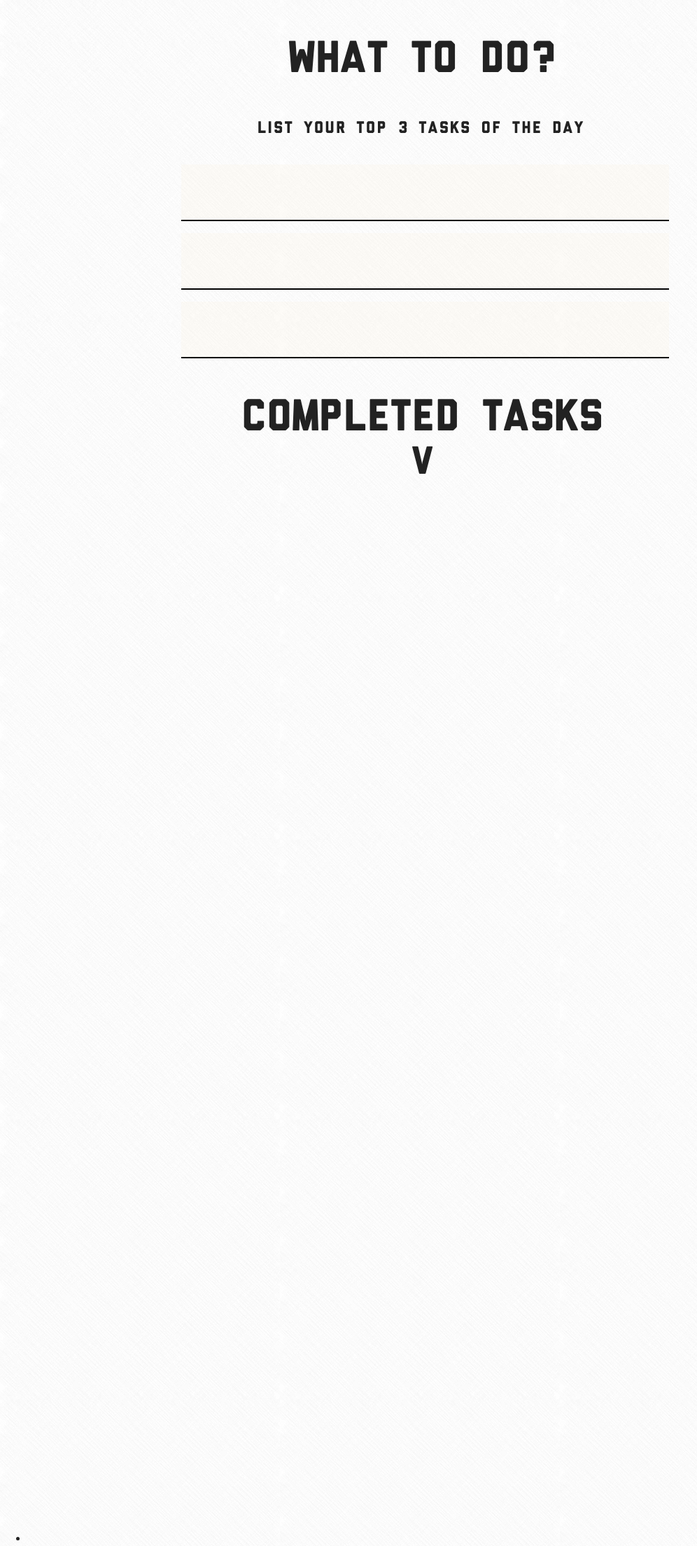
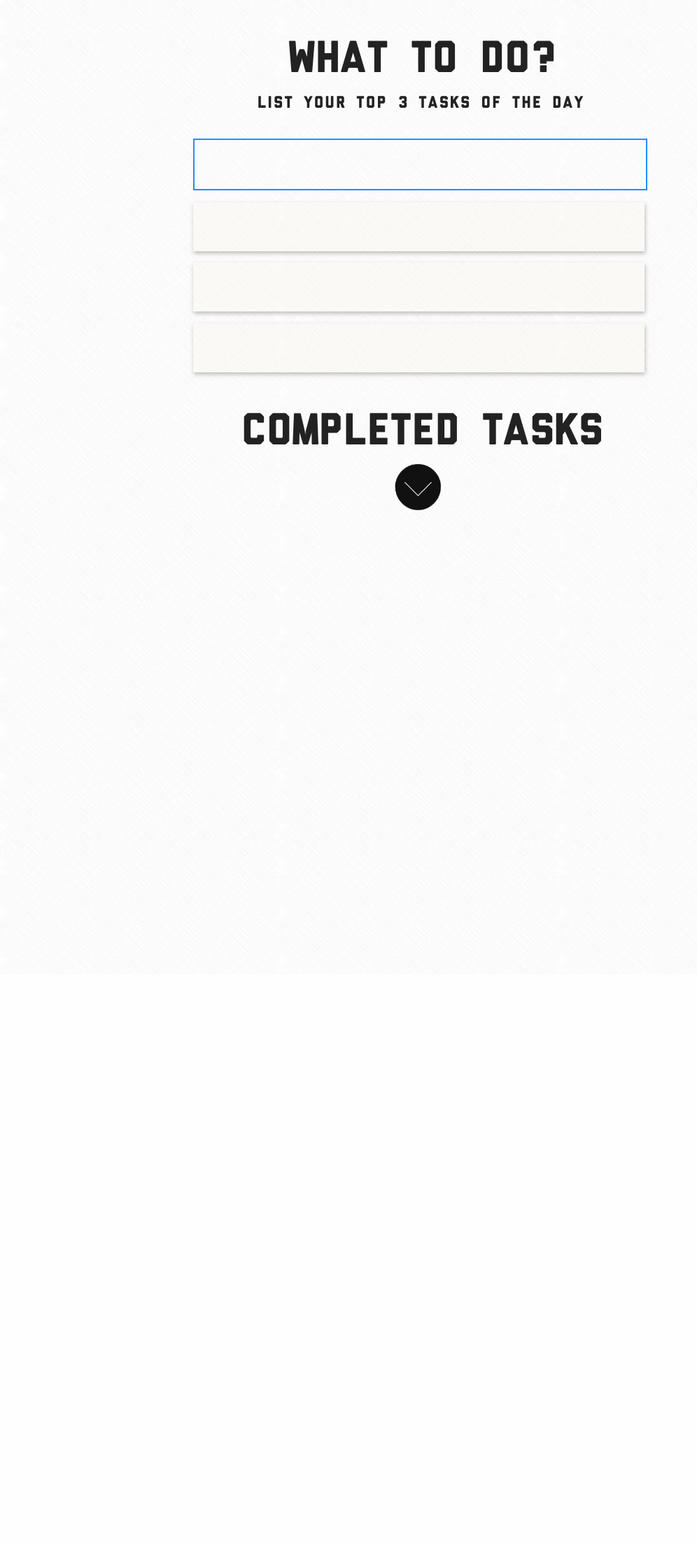
Before and after one commit to rvevaina/Todo-Jquery, a PHP site: page / in a window 1280 px wide. Shown: the whole page at 70% size, without its empty margins (0-996 px from the left). After the commit the page ends 729 px from the top, so only its background shows below. Run offline with PHP 8.4, Linux system fonts and the light colour scheme.

Commit message:
Completed tasks show up + more styling

```diff
--- a/index.html
+++ b/index.html
@@ -23,6 +23,11 @@
 
 
         <ul class="tasks">
+
+             <li class ="day">
+                <input class ="day" type="text">
+            </li>
+
             <li class ="task1">
                 <input class ="first" type="text">
                 <img class='task1Img' src='img/tick.png'/>
@@ -36,11 +41,12 @@
                 <img class='task3Img' src='img/tick.png'/>
             </li>
         </ul>
-    <h1 class="complete">Completed Tasks</h1>
-    <h1 class="arrow">V</h1>
     <div class="completedTasks">
-        <ul>
-            <li></li>
+        <h1 class="complete">Completed Tasks</h1>
+        <div class="scroll">
+            <img src ="img/scroll-down.png" height="121" width="594">
+        </div>
+        <ul class="complete">
         </ul>
     </div>
 </div>
--- /dev/null
+++ b/js/min/main-min.js
@@ -0,0 +1 @@
+$(document).ready(function(){var n=$('input[type="text"]');n.on("keyup",function(t){if(13===t.keyCode){var i=n.index(this);if(null!==n[i+1]){var e=n[i+1];return e.focus(),e.select(),event.preventDefault(),!1}}});var t=$("img.task1Img"),i=$("img.task2Img"),e=$("img.task3Img");$("input.first").on("blur",function(){""!==$("input.first").val()?t.fadeIn(1100):t.fadeOut(800)}),$("input.second").on("blur",function(){""!==$("input.second").val()?$("img.task2Img").fadeIn(1200):$("img.task2Img").fadeOut(900)}),$("input.third").on("blur",function(){""!==$("input.third").val()?$("img.task3Img").fadeIn(1200):$("img.task3Img").fadeOut(900)}),t.on("click",function(){$("ul.complete").append("<li>"+$("input.first").val()+"</li>"),t.fadeOut(500)}),i.on("click",function(){$("ul.complete").append("<li>"+$("input.second").val()+"</li>"),i.fadeOut(500)}),e.on("click",function(){$("ul.complete").append("<li>"+$("input.third").val()+"</li>"),e.fadeOut(500)}),$(".scroll").click(function(){$("html,body").animate({scrollTop:450})})}),$(window).load(function(){});
--- a/style/css/main.css
+++ b/style/css/main.css
@@ -527,35 +527,59 @@
 
 .container {
   width: 1200px; }
-  .container h1, .container h2 {
+  .container h1 {
     text-align: center;
     margin: 5% 0 2% 0; }
+  .container h2 {
+    text-align: center;
+    margin: 0 0 2% 0; }
   .container ul.tasks {
     list-style: none;
     margin: 2% auto 5%;
-    width: 860px; }
+    width: 820px; }
     .container ul.tasks li {
       padding: 2% 0 0 8%; }
       .container ul.tasks li input {
-        width: 650px;
+        width: 600px;
         height: 55px;
         border: 0;
-        border-bottom: 2px solid black;
-        font-size: 2.5rem;
-        padding: 1.5% 3%;
-        background: rgba(250, 241, 218, 0.2); }
+        font-size: 1.8rem;
+        padding: 1% 3%;
+        background: rgba(250, 241, 218, 0.2);
+        box-shadow: 1px 3px 6px rgba(0, 0, 0, 0.25); }
+      .container ul.tasks li input.day {
+        text-align: center;
+        font-weight: bold;
+        background: none;
+        box-shadow: none;
+        color: dodgerblue;
+        border: 2px solid #1E90FF; }
       .container ul.tasks li .task1Img, .container ul.tasks li .task2Img, .container ul.tasks li .task3Img {
         width: 7%;
         height: 7%;
         margin-left: 3%;
         padding-bottom: 2%;
-        display: none; }
-  .container h1.complete {
-    margin: 1% 0 1% 0; }
-  .container h1.arrow {
-    margin-bottom: 1500px;
-    font-size: 3.5rem;
-    margin-top: 0; }
+        display: none;
+        cursor: pointer; }
+  .container .completedTasks {
+    width: 100%;
+    height: 800px; }
+    .container .completedTasks ul.complete {
+      list-style: none;
+      margin: 2% auto 5%;
+      width: 860px; }
+      .container .completedTasks ul.complete li {
+        font-size: 2.5rem;
+        text-align: center;
+        padding-right: 50px; }
+    .container .completedTasks h1.complete {
+      margin: 1% 0 1% 0; }
+    .container .completedTasks .scroll {
+      margin: 0 auto 8%;
+      width: 375px; }
+    .container .completedTasks img {
+      width: 100%;
+      height: 100%; }
 
 /* @media print,
  * (-o-min-device-pixel-ratio: 5/4),
--- a/style/sass/_author.sass
+++ b/style/sass/_author.sass
@@ -11,33 +11,60 @@
 
 .container
 	width: 1200px
-	h1, h2
+	h1
 		text-align: center
 		margin: 5% 0 2% 0
+	h2
+		text-align: center
+		margin: 0 0 2% 0
+
 	ul.tasks
 		list-style: none
 		margin: 2% auto 5%
-		width: 860px
+		width: 820px
 		li
 			padding: 2% 0 0 8%
 			input
-				width: 650px
+				width: 600px
 				height: 55px
 				border: 0
-				border-bottom: 2px solid black
-				font-size: 2.5rem
-				padding: 1.5% 3%
+				// border-bottom: 2px solid black
+				font-size: 1.8rem
+				padding: 1% 3%
 				background: rgba(250,241,218,0.2)
+				box-shadow: 1px 3px 6px rgba(0,0,0,.25)
+			input.day
+				text-align: center
+				font-weight: bold
+				background: none
+				box-shadow: none
+				color: rgb(30,144,255)
+				border: 2px solid #1E90FF
+
 			.task1Img, .task2Img, .task3Img
 				width: 7%
 				height: 7%
 				margin-left: 3%
 				padding-bottom: 2%
 				display: none
-	h1.complete
-		margin: 1% 0 1% 0
+				cursor: pointer
 
-	h1.arrow
-		margin-bottom: 1500px
-		font-size: 3.5rem
-		margin-top: 0
+	.completedTasks
+		width: 100%
+		height: 800px
+		ul.complete
+			list-style: none
+			margin: 2% auto 5%
+			width: 860px
+			li
+				font-size: 2.5rem
+				text-align: center
+				padding-right: 50px
+		h1.complete
+			margin: 1% 0 1% 0
+		.scroll
+			margin: 0 auto 8%
+			width: 375px
+		img
+			width: 100%
+			height: 100%
```
Also changed, not shown: js/main.js (+26 -5 lines), img/scroll-down.png (added), img/tick.png (added), 1 other file.
